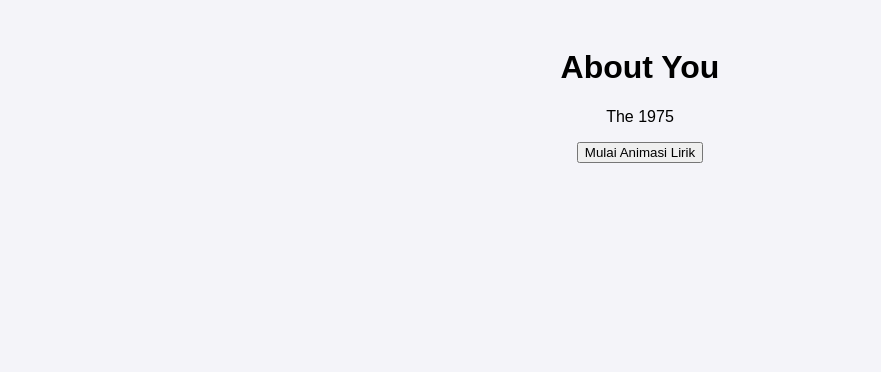
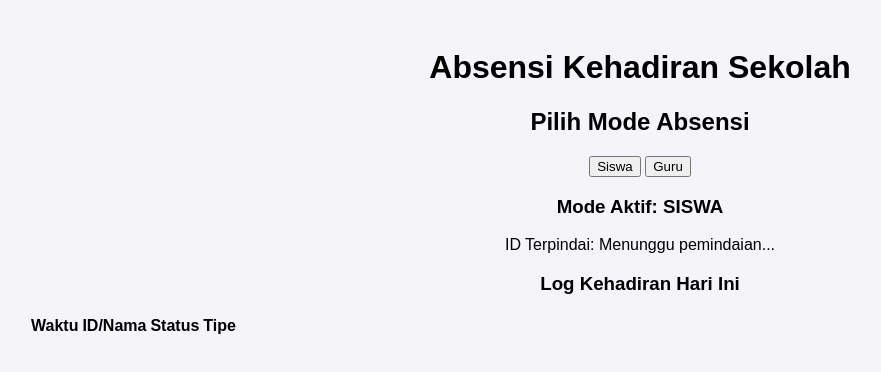
Before and after one commit to arf1208/coding-belajar, a plain HTML site: page index.html in a window 1280 px wide. Shown: the whole page, without its empty margins (0-881 px from the left). Drawn offline with Linux system fonts and the light colour scheme; a script that the page names is missing.

Commit message:
Update index.html

```diff
--- a/index.html
+++ b/index.html
@@ -1,24 +1,49 @@
 <!DOCTYPE html>
-<html lang="en">
+<html lang="id">
 <head>
     <meta charset="UTF-8">
     <meta name="viewport" content="width=device-width, initial-scale=1.0">
-    <title>Animated Lyrics: About You</title>
+    <title>Sistem Absensi Barcode</title>
     <link rel="stylesheet" href="style.css">
+
+    <script src="https://cdn.jsdelivr.net/npm/quagga@0.12.1/dist/quagga.min.js"></script>
 </head>
 <body>
 
-    <div class="lyrics-container">
-        <h1>About You</h1>
-        <p class="artist">The 1975</p>
+    <div class="absensi-container">
+        <h1>Absensi Kehadiran Sekolah</h1>
+        <h2>Pilih Mode Absensi</h2>
 
-        <div id="lyrics-display">
-            </div>
+        <div class="mode-selector">
+            <button id="modeStudent" class="mode-btn active" data-mode="SISWA">Siswa</button>
+            <button id="modeTeacher" class="mode-btn" data-mode="GURU">Guru</button>
+        </div>
 
-        <button id="startButton">Mulai Animasi Lirik</button>
+        <h3>Mode Aktif: <span id="currentMode">SISWA</span></h3>
+
+        <div id="scanner-container">
+            <div id="interactive" class="viewport">
+                </div>
+        </div>
+
+        <div class="result-section">
+            <p>ID Terpindai: <span id="barcode-result">Menunggu pemindaian...</span></p>
+
+            <div id="statusMessage" class="status-message"></div>
+        </div>
+
+        <div class="log-section">
+            <h3>Log Kehadiran Hari Ini</h3>
+            <table id="attendanceTable">
+                <thead>
+                    <tr><th>Waktu</th><th>ID/Nama</th><th>Status</th><th>Tipe</th></tr>
+                </thead>
+                <tbody id="attendanceBody">
+                    </tbody>
+            </table>
+        </div>
+
     </div>
-
-    <audio id="songAudio" src="about_you.mp3" preload="auto"></audio>
 
     <script src="script.js"></script>
 </body>
```
